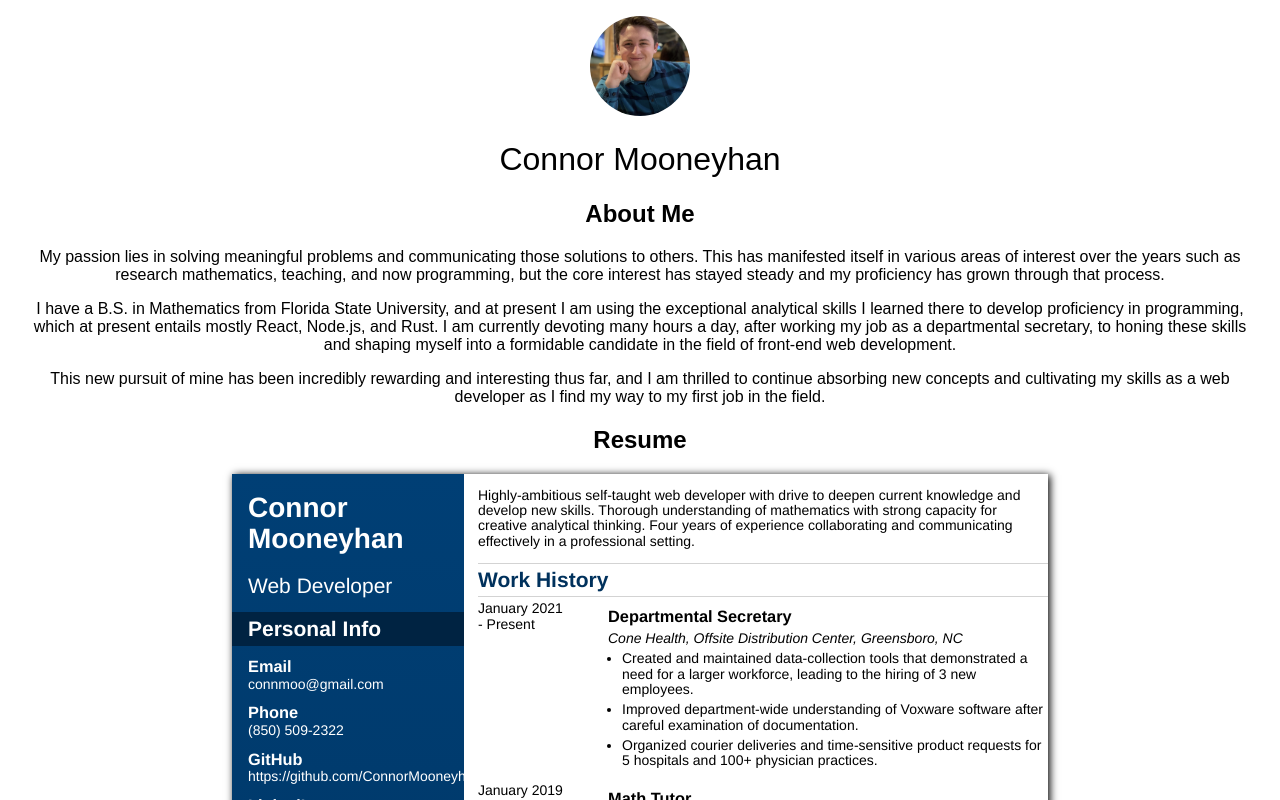
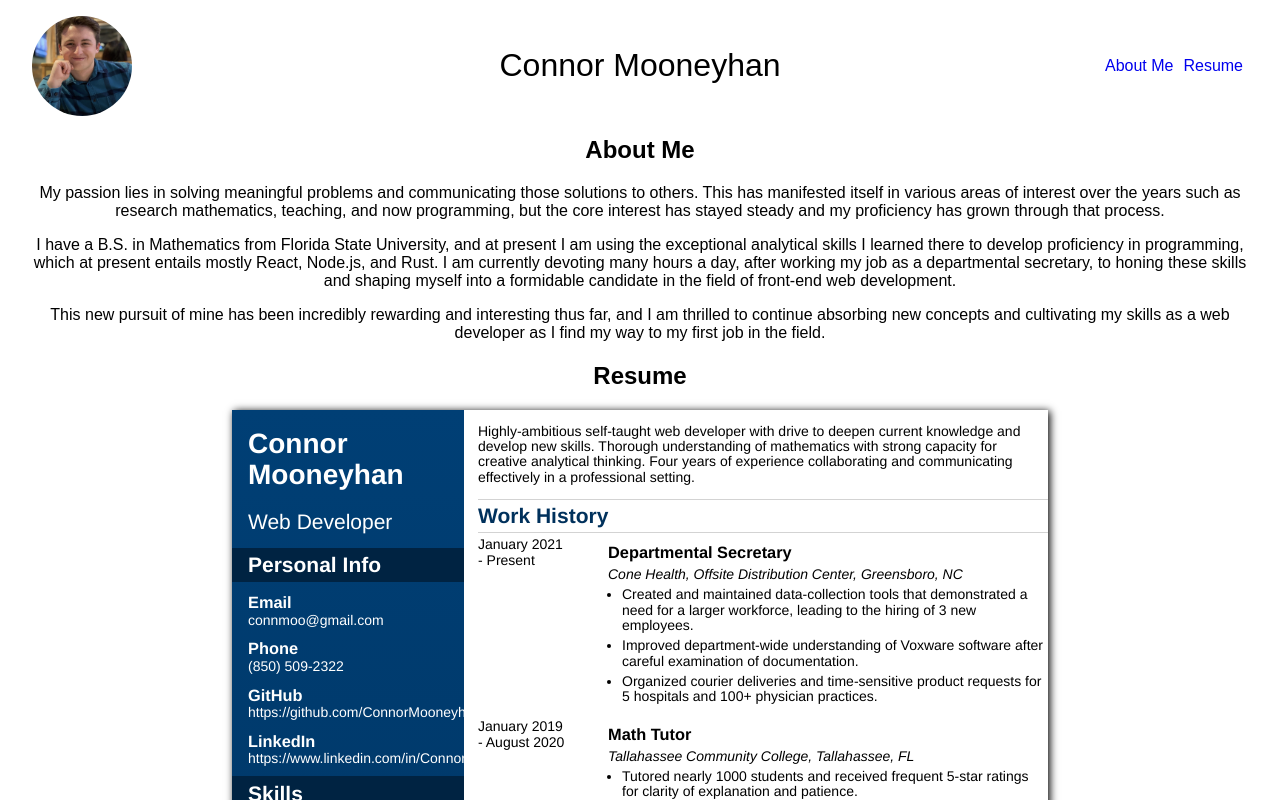
Before and after one commit to ConnorMooneyhan/personal-site, a React (Create React App) app: page / in a window 1280 px wide. Shown: the top 800 px of the page. Built offline with nearby package versions, Linux system fonts and the light colour scheme; a web font is replaced by a local one.

Commit message:
improved Header spacing

```diff
--- a/src/components/AboutMe/AboutMe.tsx
+++ b/src/components/AboutMe/AboutMe.tsx
@@ -1,6 +1,6 @@
 const AboutMe = () => {
   return (
-    <section>
+    <section id="about-me">
       <h2>About Me</h2>
       <p>
         My passion lies in solving meaningful problems and communicating those solutions to others. This has manifested itself in various areas of interest over the years such as research mathematics, teaching, and now programming, but the core interest has stayed steady and my proficiency has grown through that process.
--- a/src/components/Header/Header.tsx
+++ b/src/components/Header/Header.tsx
@@ -3,8 +3,16 @@ import me from "../../resources/me.jpg";
 const Header = () => {
   return (
     <header className="Header">
-      <img src={me} alt="me" width="100" />
-      <h1 className="Header__h1">Connor Mooneyhan</h1>
+      <div className="img-container">
+        <img src={me} alt="me" width="100" />
+      </div>
+      <h1>Connor Mooneyhan</h1>
+      <nav>
+        <ul>
+          <li><a href="#about-me">About Me</a></li>
+          <li><a href="#resume">Resume</a></li>
+        </ul>
+      </nav>
     </header>
   );
 }
--- a/src/components/Header/_Header.scss
+++ b/src/components/Header/_Header.scss
@@ -1,11 +1,42 @@
 .Header {
   padding-top: 1em;
+  display: flex;
+  align-items: center;
+  justify-content: space-between;
 
-  & img {
-    border-radius: 50%;
+  .img-container {
+    flex: 1;
+    text-align: left;
+    vertical-align: middle;
+    display: flex;
+    img {
+      border-radius: 50%;
+      align-self: center;
+    }
   }
 
-  .Header__h1 {
+  h1 {
     font-weight: 400;
+    margin: auto;
   }
+
+  nav {
+    flex: 1;
+    text-align: right;
+
+    ul {
+      list-style: none;
+      padding-left: 0;
+
+      li {
+        display: inline-block;
+        padding: 0 5px;
+
+        a {
+          text-decoration: none;
+        }
+      }
+    }
+  }
+
 }
--- a/src/components/ResumeSection/ResumeSection.tsx
+++ b/src/components/ResumeSection/ResumeSection.tsx
@@ -3,7 +3,7 @@ import Resume from './Resume';
 
 const ResumeSection = () => {
   return (
-    <section className="Resume-Section">
+    <section className="Resume-Section" id="resume">
       <h2>Resume</h2>
       <Resume />
       <p>
--- a/src/css/App.css
+++ b/src/css/App.css
@@ -1,11 +1,37 @@
 .Header {
   padding-top: 1em;
+  display: flex;
+  align-items: center;
+  justify-content: space-between;
 }
-.Header img {
+.Header .img-container {
+  flex: 1;
+  text-align: left;
+  vertical-align: middle;
+  display: flex;
+}
+.Header .img-container img {
   border-radius: 50%;
+  align-self: center;
 }
-.Header .Header__h1 {
+.Header h1 {
   font-weight: 400;
+  margin: auto;
+}
+.Header nav {
+  flex: 1;
+  text-align: right;
+}
+.Header nav ul {
+  list-style: none;
+  padding-left: 0;
+}
+.Header nav ul li {
+  display: inline-block;
+  padding: 0 5px;
+}
+.Header nav ul li a {
+  text-decoration: none;
 }
 
 .Footer__contact-info {
```
Also changed, not shown: 1 other file (tests, documents, lock files or other folders).
